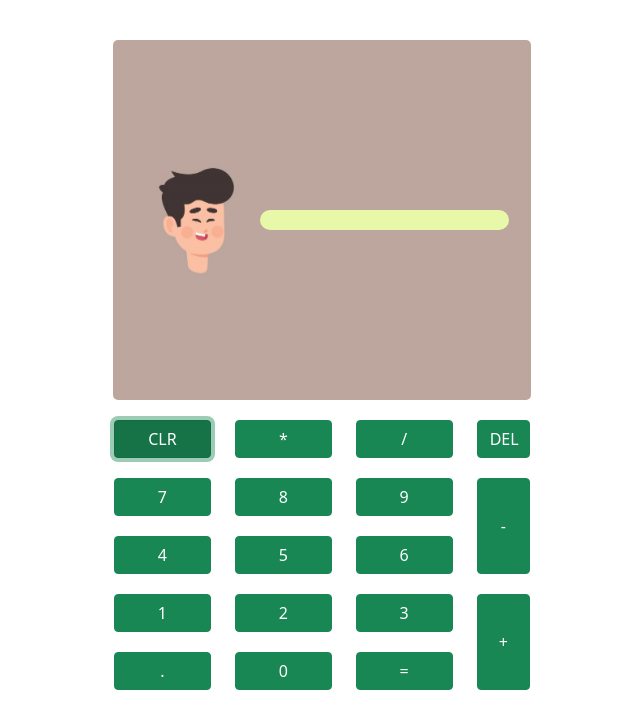
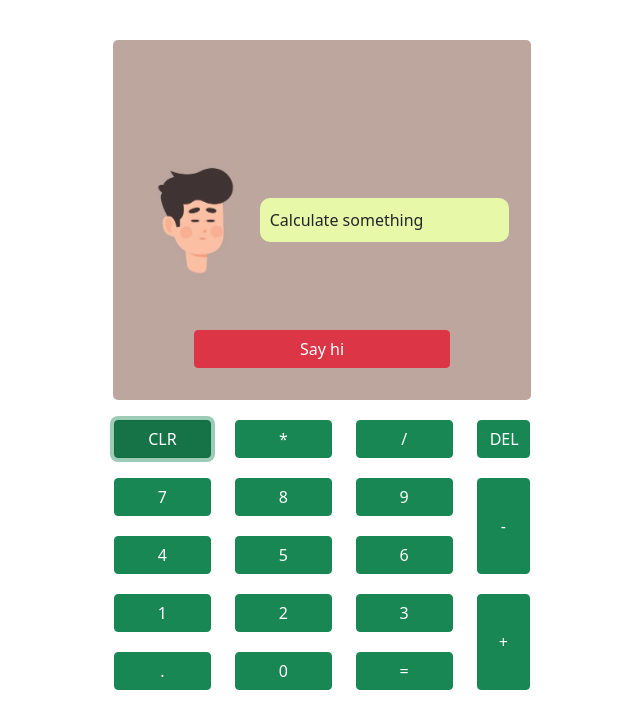
Before and after one commit to Mugammad/JS-calculator, a plain HTML site: page index.html in a window 1280 px wide. Both pictures are taken after a click on the button "CLR". Shown: the whole page, without its empty margins (318-958 px from the left). Drawn offline with nearby package versions, Linux system fonts and the light colour scheme.

Commit message:
cal is coming to life

```diff
--- a/assets/CSS/cal.css
+++ b/assets/CSS/cal.css
@@ -19,3 +19,15 @@
   padding: 10px;
   bottom: 0;
 }
+
+#sayHi {
+  position: absolute;
+  top: 40vh;
+  width: 20%;
+}
+
+.vanish {
+  opacity: 0;
+  transition: 0.2s;
+  pointer-events: none;
+}
--- a/index.html
+++ b/index.html
@@ -22,6 +22,7 @@
                     <span class="dialogue col-8"></span>
                 </div>
             </div>
+            <button class="btn btn-danger" id="sayHi" onclick="talkText(this.innerHTML)">Say hi</button>
         </div>
         <div class="buttons">
             <div class="row d-flex justify-content-center">
--- a/main.js
+++ b/main.js
@@ -5,16 +5,21 @@ let output = document.querySelector(".dialogue")
 function addToSum(num){
     sum = sum + num;
     output.innerHTML = sum;
+    if(sum != "1 + 1"){
+        talkText(sum)
+    }
 }
 
 function evaluateSum(){
+    dialogue.innerHTML = eval(sum);
+    talkText(sum)
     sum = eval(sum)
-    output.innerHTML = sum;
 }
 
 function clearSum(){
-    sum = "";
-    output.innerHTML = sum;
+    aniMode = talk;
+    sum = "Calculate something";
+    typeOut(sum);
 }
 
 function delChar(){
@@ -62,8 +67,7 @@ let aniMode = hey;
 let loopIndex = 0
 frameCount = 0;
 let dialogue = document.querySelector(".dialogue");
-dialogue.innerHTML = "Hey!";
-let me = "woah";
+dialogue.innerHTML = "Hey! I'm Cal.";
 
 // this does the typing Animation thing
 function typeOut(sentence){
@@ -77,15 +81,22 @@ function typeOut(sentence){
     },70)
 }
 
+let sayHi = document.getElementById("sayHi")
 // this is where the words generate
 function talkText(answer){
-    if(answer == "Hi"){
-        aniMode = talk;
-        typeOut("Welcome, feel free to use the calculator")
-    } else if(answer != "Hi" && aniMode == smile){
-        aniMode = angryTalk;
-        typeOut(me);
+    if(answer == "Say hi"){
+        sayHi.classList.toggle("vanish");
+        aniMode = talk
+        typeOut("What do you need to calculate today?");
+    }else if(answer != "Say hi" && dialogue.innerHTML == "Hey! I'm Cal."){
+        sum = "";
+        aniMode = angryTalk
+        typeOut("Bro!? I said hi");
+    }else if(sum == "1 + 1"){
+        aniMode = surprised;
+        typeOut("seriously bro? You dont know?" + " it's " + eval(sum))
     }
+
 }
 
 
```
